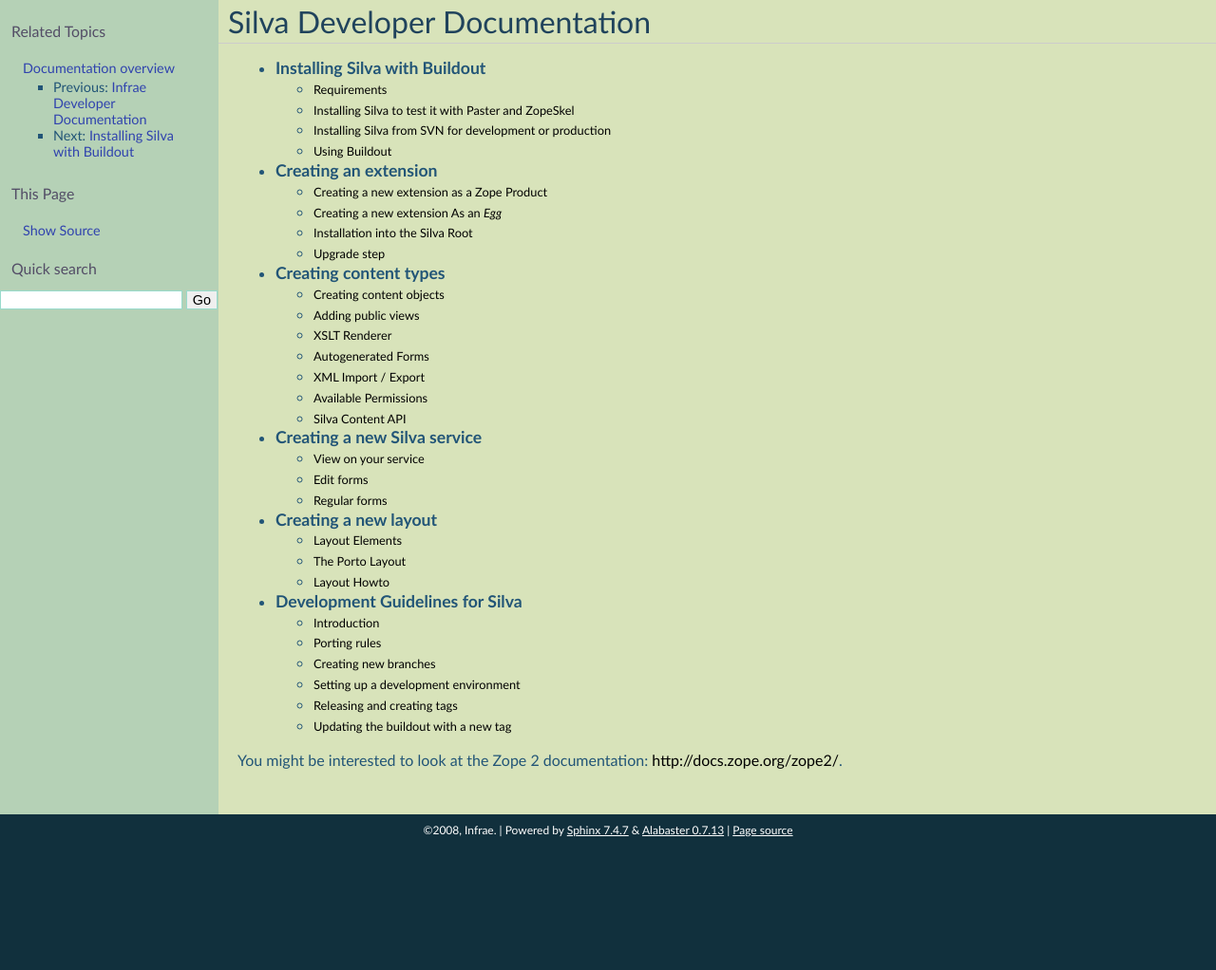
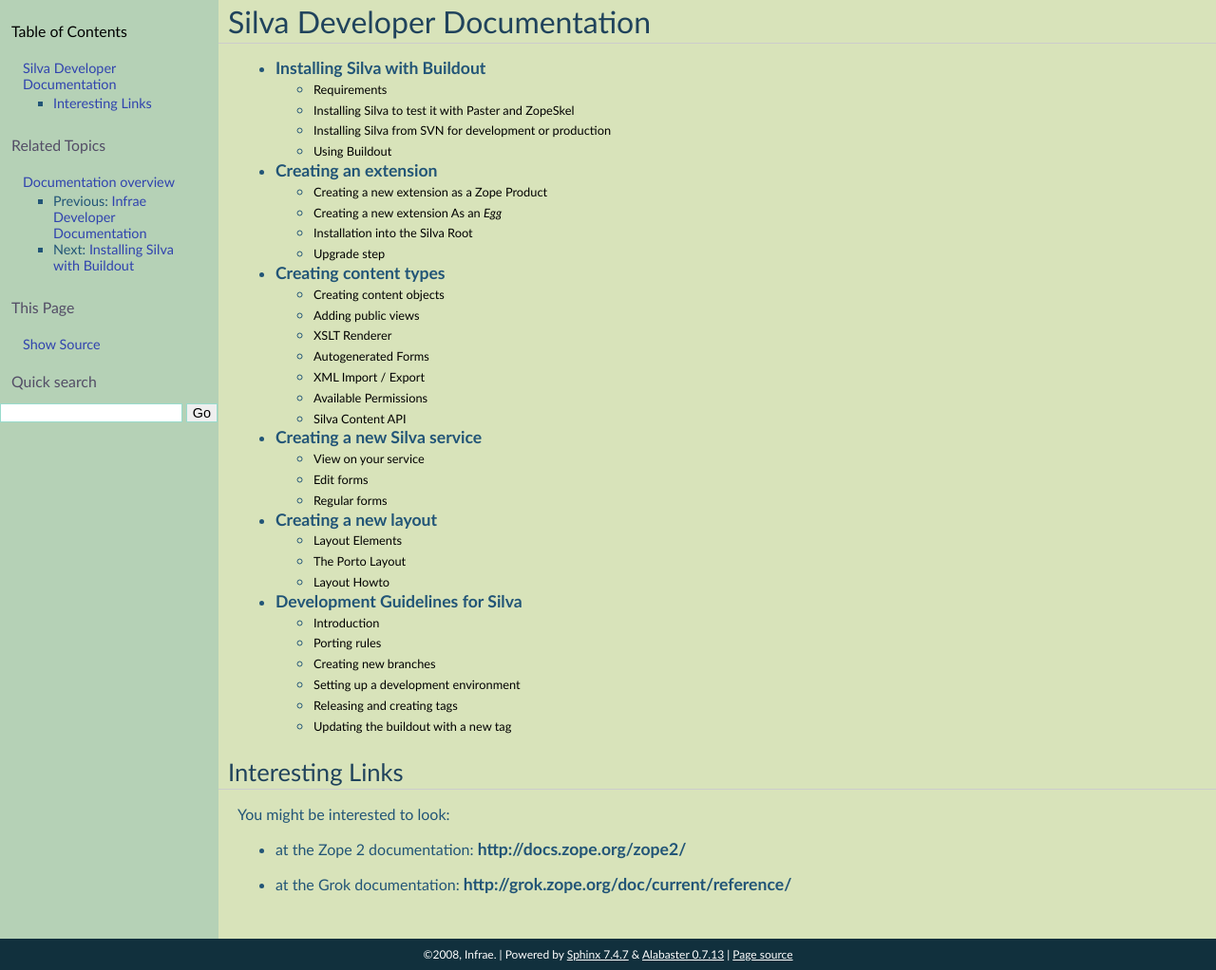
Before and after one commit to silvacms/documentation, a Sphinx documentation site: the page built from source/silva/index.rst, in a window 1280 px wide. Shown: the whole page at 95% size. Built offline with Sphinx 7.4.7, drawn with Linux system fonts in a browser that asks for light colours; pages that are not in the unit, such as notebooks, are missing from menus; before the commit the page ends 900 px from its top, so only the background shows below that.

Commit message:
Update the interesting links section.

```diff
--- a/source/silva/index.rst
+++ b/source/silva/index.rst
@@ -12,6 +12,11 @@
    test/index
    development_guidelines
 
+Interesting Links
+-----------------
 
-You might be interested to look at the Zope 2 documentation:
-http://docs.zope.org/zope2/.
+You might be interested to look:
+
+- at the Zope 2 documentation: http://docs.zope.org/zope2/
+
+- at the Grok documentation: http://grok.zope.org/doc/current/reference/
```
